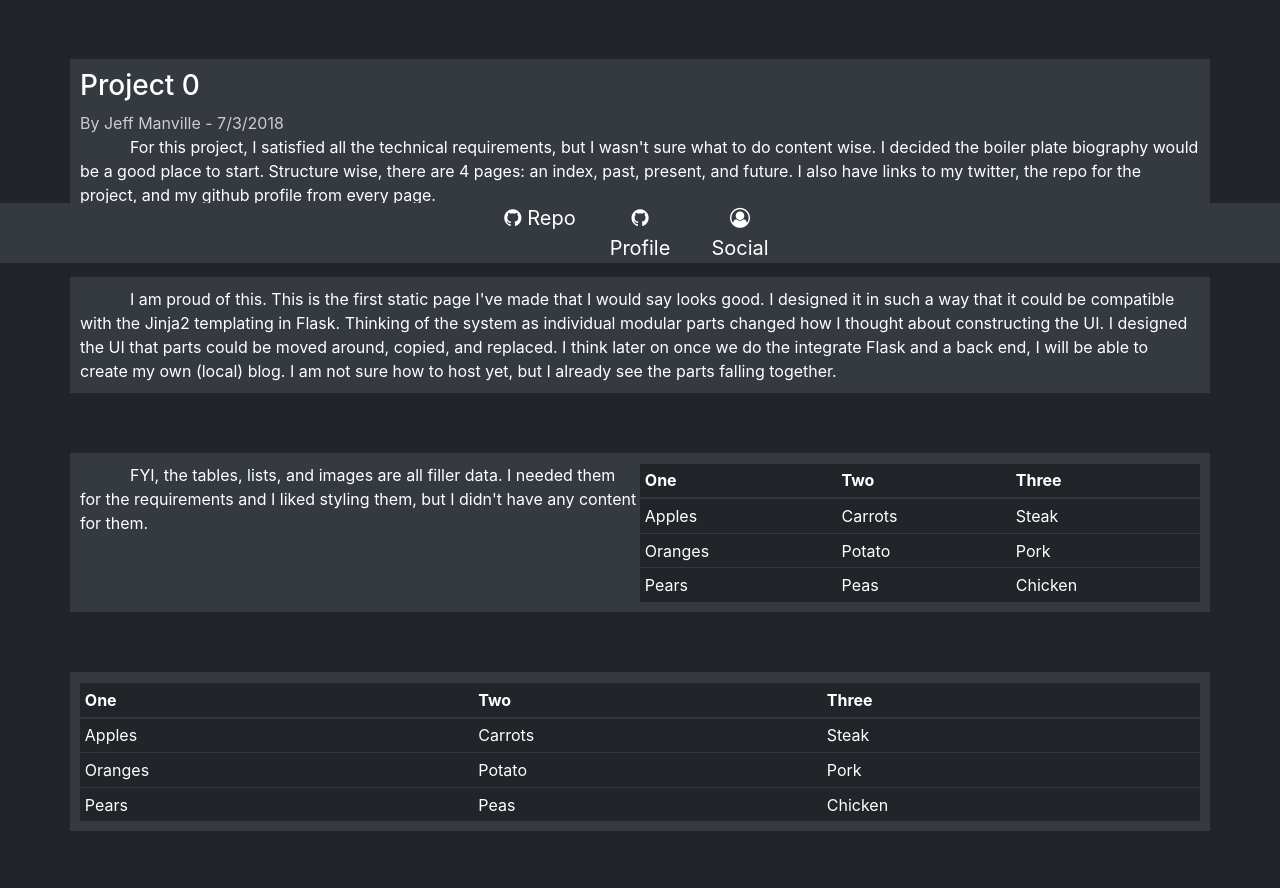
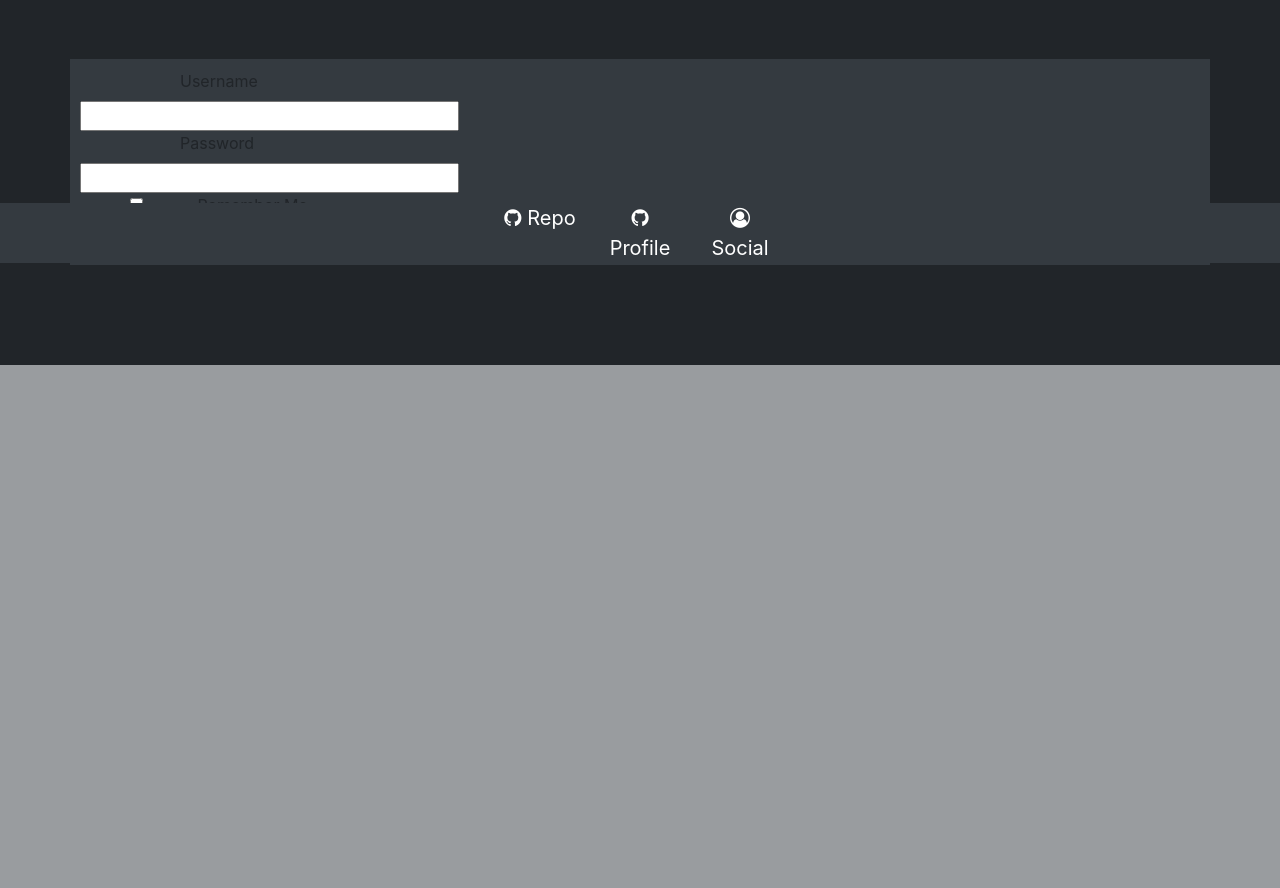
Before and after one commit to manvillej/project1, a Flask app: page /login in a window 1280 px wide. Shown: the part 537-1425 px from the top of the page. After the commit the page ends 902 px from the top, so only its background shows below. Run offline with Flask 2, Linux system fonts and the light colour scheme; some libraries are stand-ins or nearby versions.

Commit message:
added basic login form

```diff
--- /dev/null
+++ b/app/forms.py
@@ -0,0 +1,9 @@
+from flask_wtf import FlaskForm
+from wtforms import StringField, PasswordField, BooleanField, SubmitField
+from wtforms.validators import DataRequired
+
+class LoginForm(FlaskForm):
+    username = StringField('Username', validators=[DataRequired()])
+    password = PasswordField('Password', validators=[DataRequired()])
+    remember_me = BooleanField('Remember Me')
+    submit = SubmitField('Sign In')
--- a/app/routes.py
+++ b/app/routes.py
@@ -1,5 +1,6 @@
-from flask import render_template
+from flask import render_template, flash, redirect, url_for
 from app import app, site_config
+from app.forms import LoginForm
 
 
 @app.route("/")
@@ -7,31 +8,41 @@ def index():
     user = {'username':'Jeff'}
     return render_template('index.html', title='Home', config=site_config, user=user)
 
-@app.route('/login')
+
+@app.route('/login', methods=['GET', 'POST'])
 def login():
+    form = LoginForm()
+    if form.validate_on_submit():
+        flash(f'login requested for user {form.username.data}, remember_me={form.remember_me.data}')
+        return redirect(url_for('index'))
     user = {'username':'Jeff'}
-    return render_template('index.html', title='login', config=site_config, user=user)
+    return render_template('login.html', title='login', config=site_config, form=form, user=user)
+
 
 @app.route('/logout')
 def logout():
     user = {'username':'Jeff'}
     return render_template('index.html', title='logout', config=site_config, user=user)
 
+
 @app.route('/register')
 def register():
     user = {'username':'Jeff'}
     return render_template('index.html', title='register', config=site_config, user=user)
+
 
 @app.route('/search')
 def search():
     user = {'username':'Jeff'}
     return render_template('index.html', title='search', config=site_config, user=user)
 
+
 @app.route('/location/<int:zipcode>')
 def location(zipcode):
     user = {'username':'Jeff'}
     return render_template('index.html', title='location', config=site_config, user=user)
 
+
 @app.route('/api/<int:zipcode>')
 def api(zipcode):
     user = {'username':'Jeff'}
--- /dev/null
+++ b/app/templates/_alert.html
@@ -0,0 +1,3 @@
+<div class="alert alert-primary" role="alert">
+  	{{ message }}
+</div>
--- a/app/templates/_header.html
+++ b/app/templates/_header.html
@@ -6,8 +6,8 @@
     </a>
     <ul class="navbar-nav justify-content-end navbar-collapse">
         <li class="nav-item"><a class="nav-link" href="{{ url_for('search') }}">Search</a></li>
+        <li class="nav-item"><a class="nav-link" href="{{ url_for('logout') }}">Logout</a></li>
         <li class="nav-item"><a class="nav-link" href="{{ url_for('login') }}">Login</a></li>
-        <li class="nav-item"><a class="nav-link" href="{{ url_for('logout') }}">Logout</a></li>
         <li class="nav-item"><a class="nav-link" href="{{ url_for('register') }}">Register</a></li>
     </ul>
 </nav>
--- a/app/templates/_title.html
+++ b/app/templates/_title.html
@@ -1,6 +1,6 @@
-    <h1 id="Title">Hello, {{ user.username }}! - {{ title}}</h1>
-    <div class="row content-img">
-        <div class="col-md-12">
-            <img src="http://placekitten.com/1200/400" class="img-fluid">
-        </div>
+<h1 id="Title">Hello, {{ user.username }}! - {{ title}}</h1>
+<div class="row content-img">
+    <div class="col-md-12">
+        <img src="http://placekitten.com/1200/400" class="img-fluid">
     </div>
+</div>
--- a/app/templates/base.html
+++ b/app/templates/base.html
@@ -25,6 +25,15 @@
 
         <main>
             <div class="container">
+                {% with messages = get_flashed_messages() %}
+                {% if messages %}
+                {% for message in messages %}
+                    {% include '_alert.html' %}
+                {% endfor %}
+                {% endif %}
+                {% endwith %}
+                {% include '_title.html' %}
+
                 {% block content %} {% endblock %}
             </div>
         </main>
--- a/app/templates/index.html
+++ b/app/templates/index.html
@@ -1,7 +1,6 @@
 {% extends "base.html" %}
 
 {% block content %}
-    {% include '_title.html' %}
     <div class="row content-post">
         <div class="col-sm">
             <h3>Project 0</h3>
--- /dev/null
+++ b/app/templates/login.html
@@ -0,0 +1,27 @@
+{% extends "base.html" %}
+
+{% block content %}
+    <div class="row">
+        <div class="col-sm content-text-only">
+            <form action="" method="post">
+                {{ form.hidden_tag() }}
+                <p>
+                    {{ form.username.label }}<br>
+                    {{ form.username(size=32) }}<br>
+                    {% for error in form.username.errors %}
+                    <span style="color: red;">[{{ error }}]</span>
+                    {% endfor %}
+                </p>
+                <p>
+                    {{ form.password.label }}<br>
+                    {{ form.password(size=32) }}<br>
+                    {% for error in form.password.errors %}
+                    <span style="color: red;">[{{ error }}]</span>
+                    {% endfor %}
+                </p>
+                <p>{{ form.remember_me() }} {{ form.remember_me.label }}</p>
+                <p>{{ form.submit() }}</p>
+            </form>
+        </div>
+    </div>
+{% endblock %}
```
